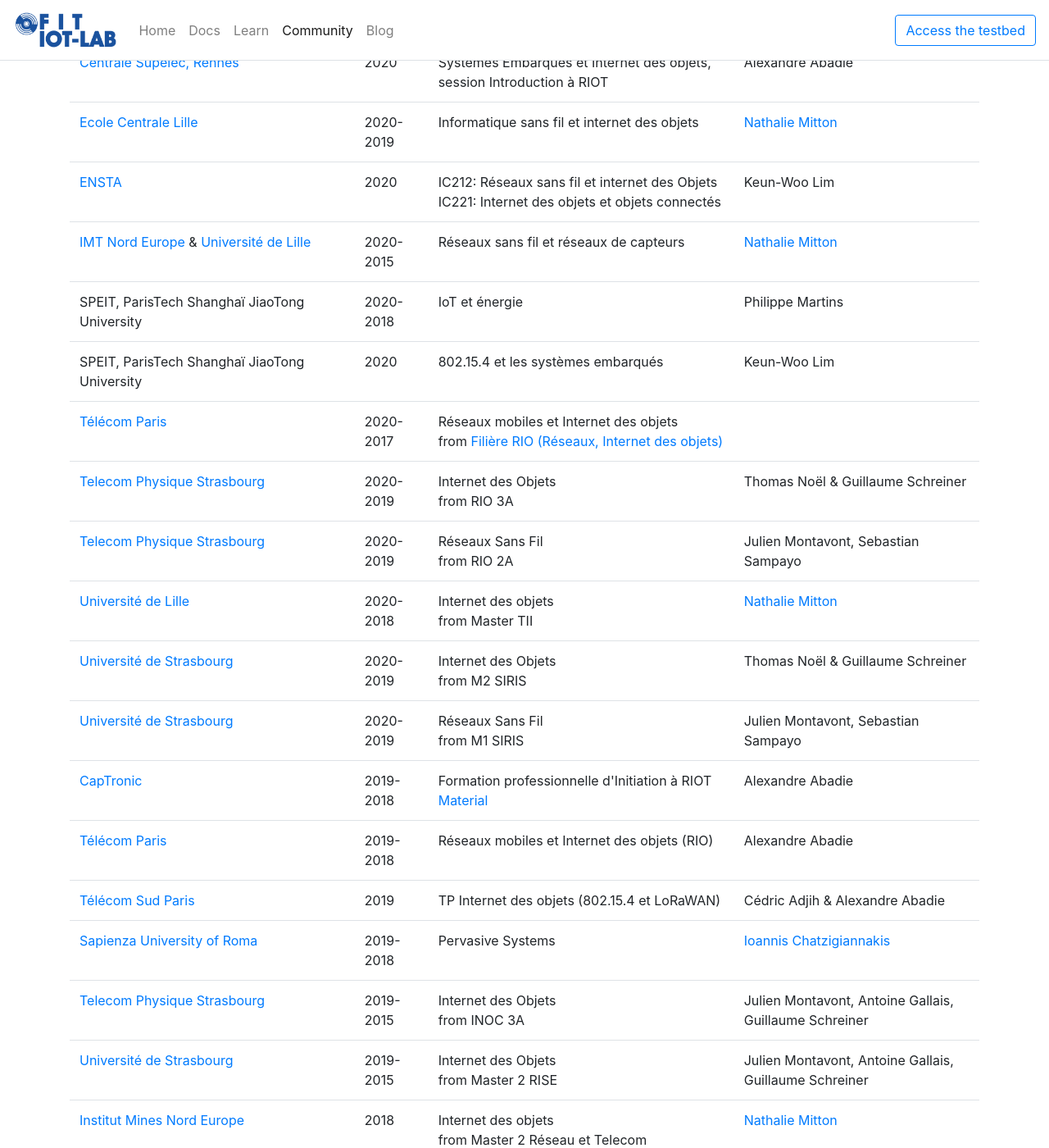
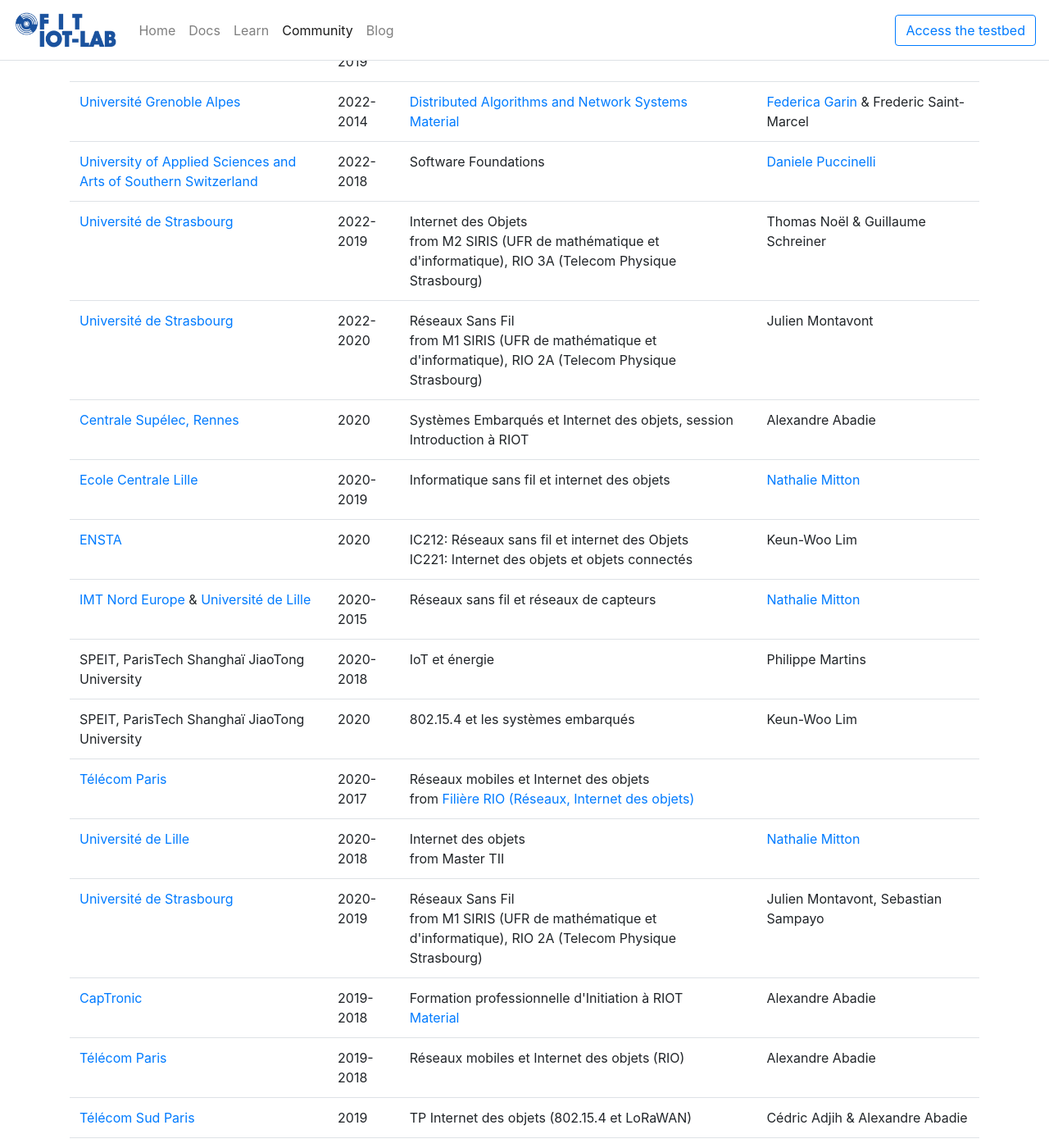
Before and after one commit to iot-lab/iot-lab.github.io, a Jekyll site: the page built from community/education.html, in a window 1280 px wide and 1400 px high, scrolled down 1770 px. Shown: the whole window at 82% size. Built offline with Jekyll 4.4.1, drawn with Linux system fonts in a browser that asks for light colours; nearby versions of some CDN libraries; comment, search, counter and statistics services are not loaded; some of the changed text lies outside the part shown.

Commit message:
education: update tours + strasbourg (2023)

```diff
--- a/_data/education.yml
+++ b/_data/education.yml
@@ -1,3 +1,18 @@
+- school: <a href="http://www.unistra.fr/">Université de Strasbourg</a>
+  year: 2023-2022
+  title: Internet des Objets <br> from M2 SIRIS (UFR de mathématique et d'informatique), RIO 3A (Telecom Physique Strasbourg)
+  teacher: Amaury Bruniaux & Guillaume Schreiner
+
+- school: <a href="http://www.unistra.fr/">Université de Strasbourg</a>
+  year: 2023-2021
+  title: Protocoles de communication <br> from 2A TIS and 2A (Telecom Physique Strasbourg)
+  teacher: Guillaume Schreiner
+
+- school: <a href="https://polytech.univ-tours.fr">Polytech Tours</a>
+  year: 2023-2018
+  title: Plateforme MCU pour l’IoT
+  teacher: Alexis Rolland
+
 - school: <a href="http://www.ensea.fr/fr">ENSEA</a>
   year: 2022-2018
   title: <a href="http://www.ensea.fr/fr/huit-specialites-3e-annee-33">Électronique de Systèmes de Communication</a>
@@ -12,11 +27,6 @@
   year: 2022-2016
   title: Mobile & Embedded Security <br> Internet of Things <br> from <a href="https://www.fh-campuswien.ac.at/en/studies/study-courses/detail/it-security-master.html">Master study programm "IT-Security"</a>
   teacher: <a href="https://www.fh-campuswien.ac.at/en/research/researchers-from-a-to-z/detail/silvia-schmidt.html">Silvia Schmidt</a>
-
-- school: <a href="https://polytech.univ-tours.fr">Polytech Tours</a>
-  year: 2022-2018
-  title: Plateforme MCU pour l’IoT
-  teacher: Alexis Rolland
 
 - school: <a href="http://en.uniroma1.it/">Sapienza University of Rome</a>
   year: 2022-2017
@@ -37,6 +47,16 @@
   year: 2022-2018
   title: Software Foundations</a>
   teacher: <a href="mailto:daniele.puccinelli@supsi.ch">Daniele Puccinelli</a>
+
+- school: <a href="http://www.unistra.fr/">Université de Strasbourg</a>
+  year: 2022-2019
+  title: Internet des Objets <br> from M2 SIRIS (UFR de mathématique et d'informatique), RIO 3A (Telecom Physique Strasbourg)
+  teacher: Thomas Noël & Guillaume Schreiner
+
+- school: <a href="http://www.unistra.fr/">Université de Strasbourg</a>
+  year: 2022-2020
+  title: Réseaux Sans Fil <br> from M1 SIRIS (UFR de mathématique et d'informatique), RIO 2A (Telecom Physique Strasbourg)
+  teacher: Julien Montavont
 
 - school: <a href="http://www.rennes.centralesupelec.fr/">Centrale Supélec, Rennes</a>
   year: 2020
@@ -72,16 +92,6 @@
   year: 2020-2017
   title: Réseaux mobiles et Internet des objets <br>from <a href="https://synapses.telecom-paris.fr/catalogue/2017-2018/parcours/2004/rio-1718-filiere-reseaux-mobiles-et-internet-des-objets-rio-creneau-c">Filière RIO (Réseaux, Internet des objets)</a>
 
-- school: <a href="https://www.telecom-physique.fr/">Telecom Physique Strasbourg</a>
-  year: 2020-2019
-  title: Internet des Objets <br> from RIO 3A
-  teacher: Thomas Noël & Guillaume Schreiner
-
-- school: <a href="https://www.telecom-physique.fr/">Telecom Physique Strasbourg</a>
-  year: 2020-2019
-  title: Réseaux Sans Fil <br> from RIO 2A
-  teacher: Julien Montavont, Sebastian Sampayo
-
 - school: <a href="http://www.univ-lille.fr">Université de Lille</a>
   year: 2020-2018
   title: Internet des objets <br> from Master TII
@@ -89,12 +99,7 @@
 
 - school: <a href="http://www.unistra.fr/">Université de Strasbourg</a>
   year: 2020-2019
-  title: Internet des Objets <br> from M2 SIRIS
-  teacher: Thomas Noël & Guillaume Schreiner
-
-- school: <a href="http://www.unistra.fr/">Université de Strasbourg</a>
-  year: 2020-2019
-  title: Réseaux Sans Fil <br> from M1 SIRIS
+  title: Réseaux Sans Fil <br> from M1 SIRIS (UFR de mathématique et d'informatique), RIO 2A (Telecom Physique Strasbourg)
   teacher: Julien Montavont, Sebastian Sampayo
 
 - school: <a href="https://www.captronic.fr/">CapTronic</a>
@@ -117,15 +122,12 @@
   title: Pervasive Systems
   teacher: <a href="http://ichatz.me">Ioannis Chatzigiannakis</a>
 
-- school: <a href="https://www.telecom-physique.fr/">Telecom Physique Strasbourg</a>
-  year: 2019-2015
-  title: Internet des Objets <br> from INOC 3A
-  teacher: Julien Montavont, Antoine Gallais, Guillaume Schreiner
-
 - school: <a href="http://www.unistra.fr/">Université de Strasbourg</a>
   year: 2019-2015
-  title: Internet des Objets <br> from Master 2 RISE
-  teacher: Julien Montavont, Antoine Gallais, Guillaume Schreiner
+  title: Internet des Objets <br> from Master 2 RISE (UFR de mathématique et
+    d'informatique), INOC 3A (Telecom Physique Strasbourg)
+  teacher: Julien
+    Montavont, Antoine Gallais, Guillaume Schreiner
 
 - school: <a href="https://imt-nord-europe.fr/">Institut Mines Nord Europe</a>
   year: 2018
@@ -147,11 +149,6 @@
   title: "ITS 6900 Emerging Topics in Networking: Internet of Things"
   teacher: <a href="https://www.ohio.edu/scripps-college/mcclure/people/faculty/arauz">Julio Arauz</a>
 
-- school: <a href="http://www.unistra.fr/">Université de Strasbourg</a>
-  year: 2015
-  title: Internet des Objets <br> from Master 2 RISE
-  teacher: Julien Montavont
-
 - school: <a href="http://www.metu.edu.tr/">METU – Middle East Technical University</a>
   year: 2014
   title: CENG530 Computer Networks and Communications (graduate course)
```
